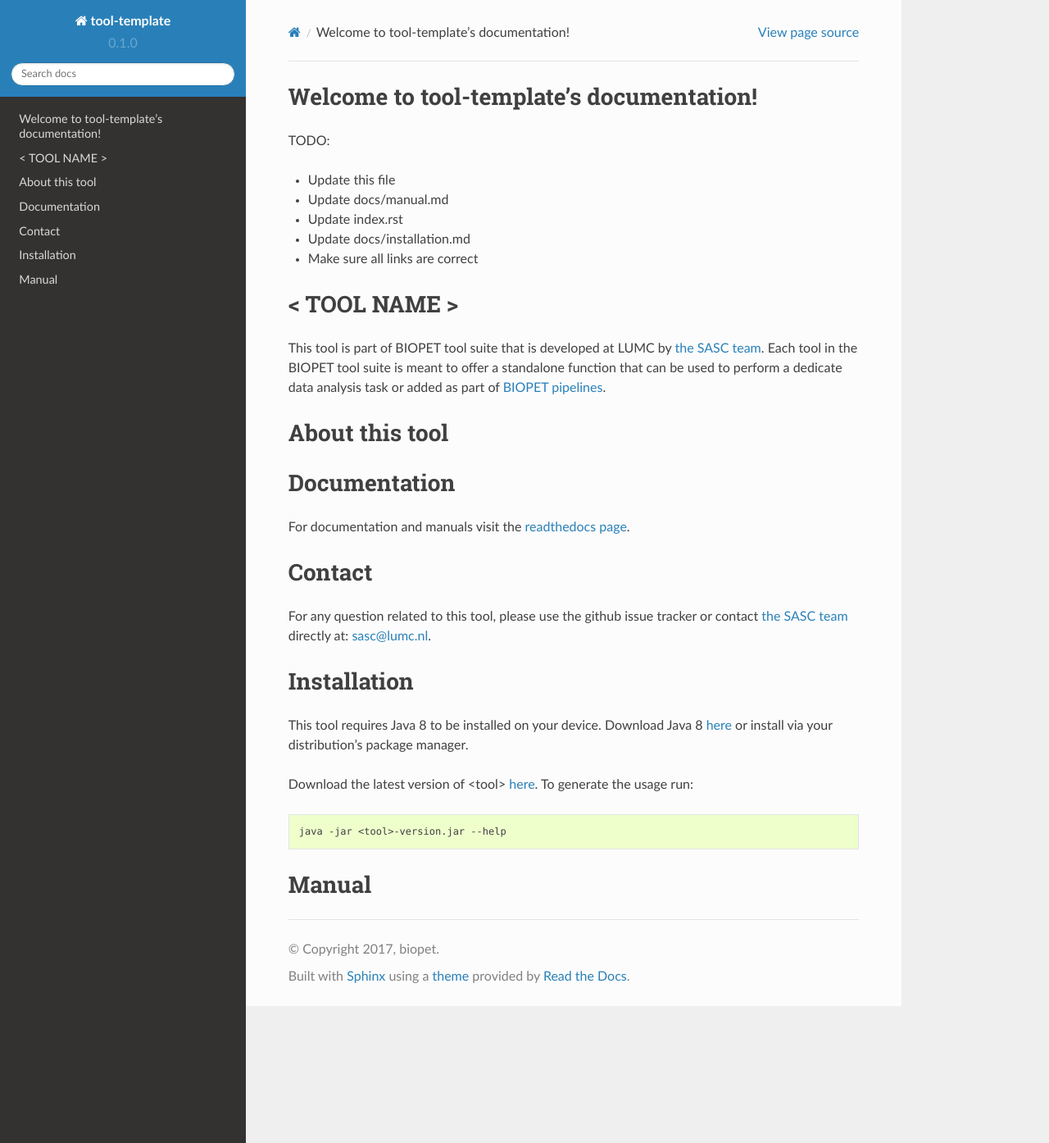
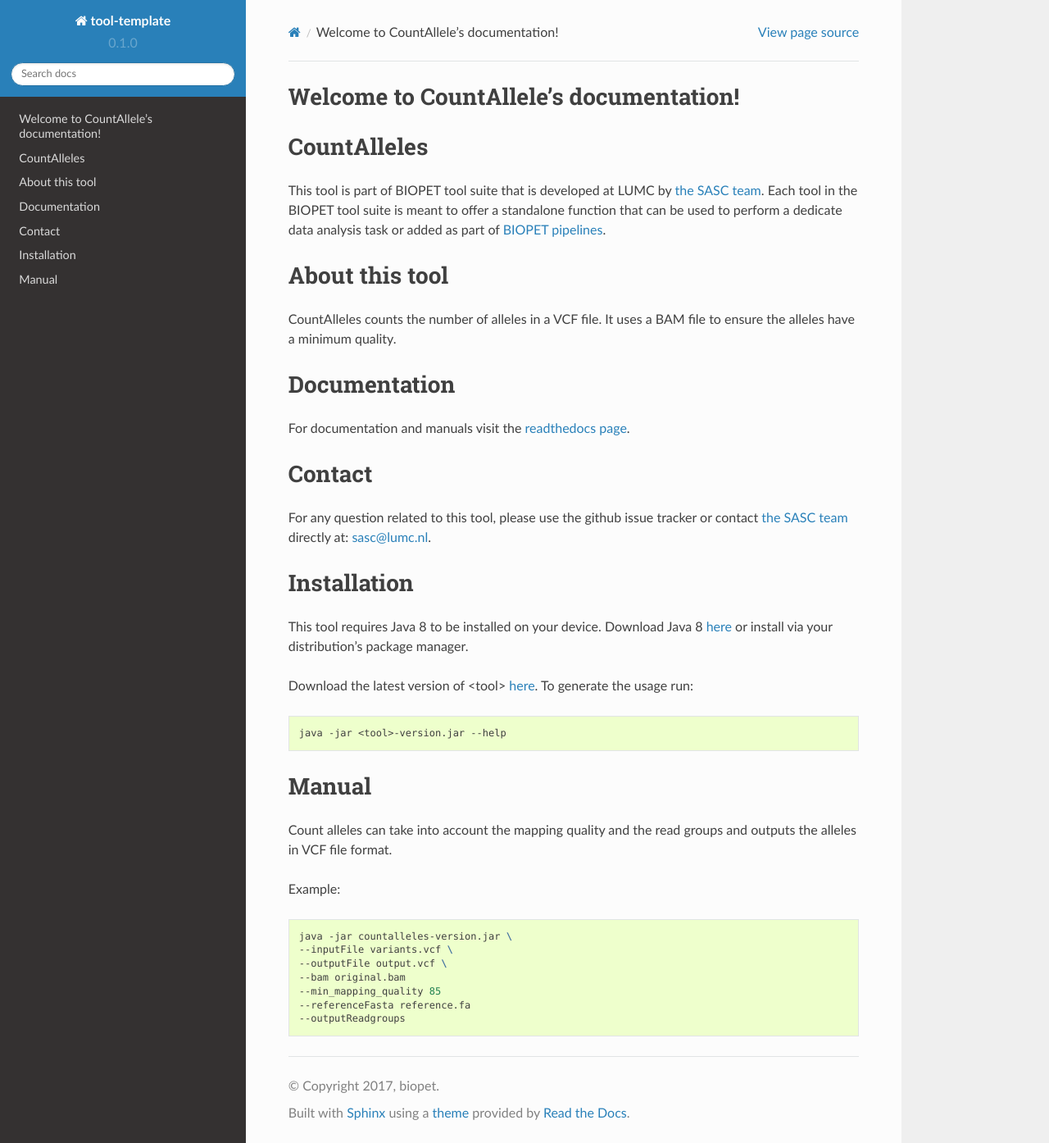
Before and after one commit to biopet/countalleles, a Sphinx documentation site: the page built from docs/index.rst, in a window 1280 px wide and 1394 px high. Shown: the whole window at 82% size. Built offline with Sphinx 7.4.7 and the Read the Docs theme 2.0.0, drawn with Linux system fonts in a browser that asks for light colours.

Commit message:
added docs for countalleles

````diff
--- a/README.md
+++ b/README.md
@@ -1,20 +1,14 @@
-TODO:
-- Update this file
-- Update docs/manual.md
-- Update index.rst
-- Update docs/installation.md
-- Make sure all links are correct
-
-#  < TOOL NAME >
+#  CountAlleles
 This tool is part of BIOPET tool suite that is developed at LUMC by [the SASC team](http://sasc.lumc.nl/).
 Each tool in the BIOPET tool suite is meant to offer a standalone function that can be used to perform a
 dedicate data analysis task or added as part of [BIOPET pipelines](http://biopet-docs.readthedocs.io/en/latest/).
 
 #  About this tool
-<Description of a tool>
+CountAlleles counts the number of alleles in a VCF file. It uses a BAM file to ensure the alleles have
+a minimum quality.
 
 #  Documentation
-For documentation and manuals visit the [readthedocs page](http://biopet-toolName.readthedocs.io/en/latest/).
+For documentation and manuals visit the [readthedocs page](http://biopet-countalleles.readthedocs.io/en/latest/).
 
 
 #  Contact
--- a/docs/INSTALLATION.md
+++ b/docs/INSTALLATION.md
@@ -3,7 +3,7 @@ This tool requires Java 8 to be installed on your device. Download Java 8
 [here](http://www.oracle.com/technetwork/java/javase/downloads/jre8-downloads-2133155.html)
 or install via your distribution's package manager.
 
-Download the latest version of <tool> [here](https://github.com/biopet/INSERTTOOLNAMEHERE/releases/).
+Download the latest version of <tool> [here](https://github.com/biopet/countalleles/releases/).
 To generate the usage run:
 ```bash
 java -jar <tool>-version.jar --help
--- a/docs/MANUAL.md
+++ b/docs/MANUAL.md
@@ -1,3 +1,15 @@
 # Manual
 
-<Elaborate usage description>
+Count alleles can take into account the mapping quality and the read
+groups and outputs the alleles in VCF file format.
+
+Example:
+```bash
+java -jar countalleles-version.jar \
+--inputFile variants.vcf \
+--outputFile output.vcf \
+--bam original.bam
+--min_mapping_quality 85
+--referenceFasta reference.fa
+--outputReadgroups
+```
--- a/docs/index.rst
+++ b/docs/index.rst
@@ -3,7 +3,7 @@
    You can adapt this file completely to your liking, but it should at least
    contain the root `toctree` directive.
 
-Welcome to tool-template's documentation!
+Welcome to CountAllele's documentation!
 =========================================
 
 .. mdinclude:: ../README.md
````
